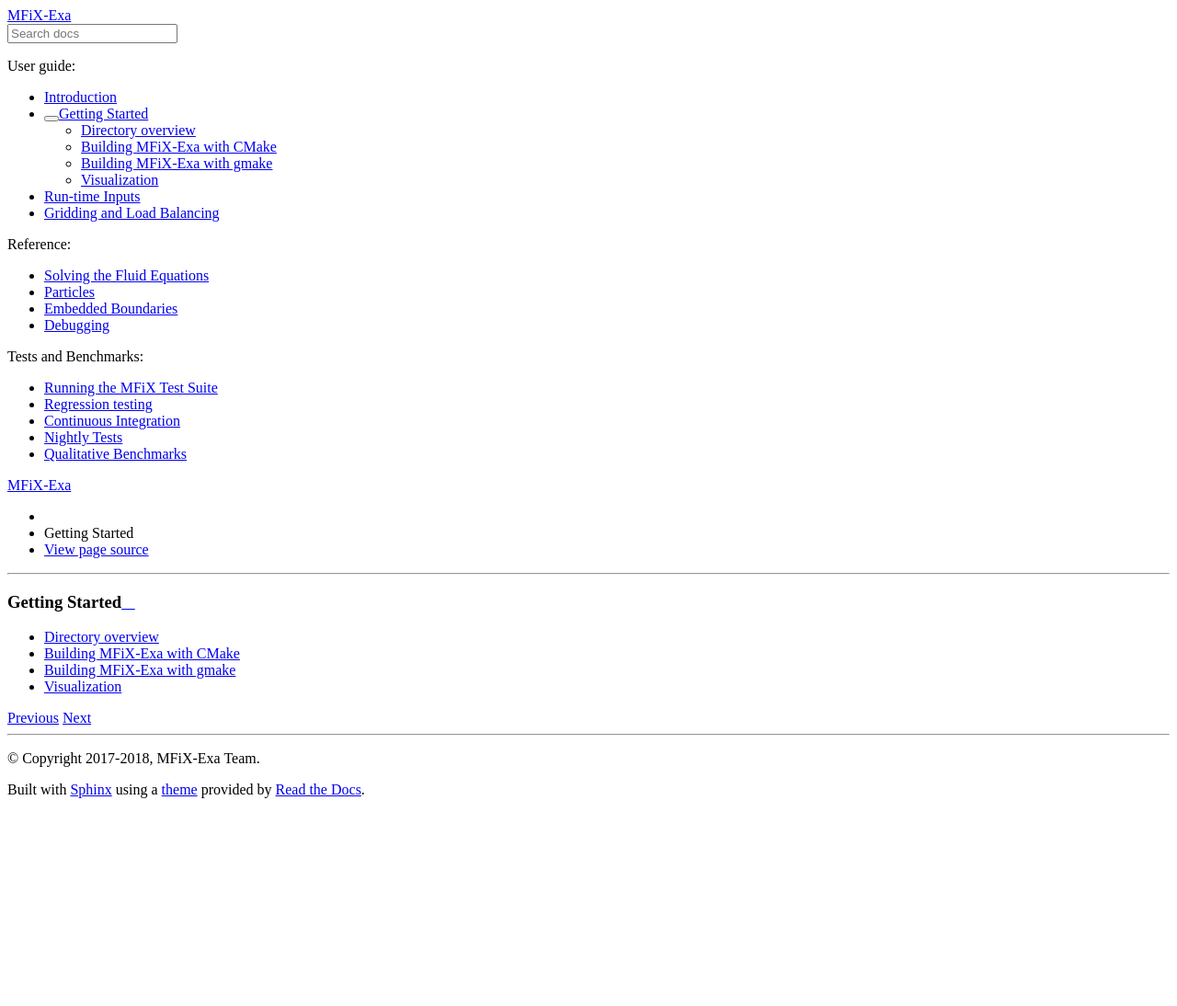
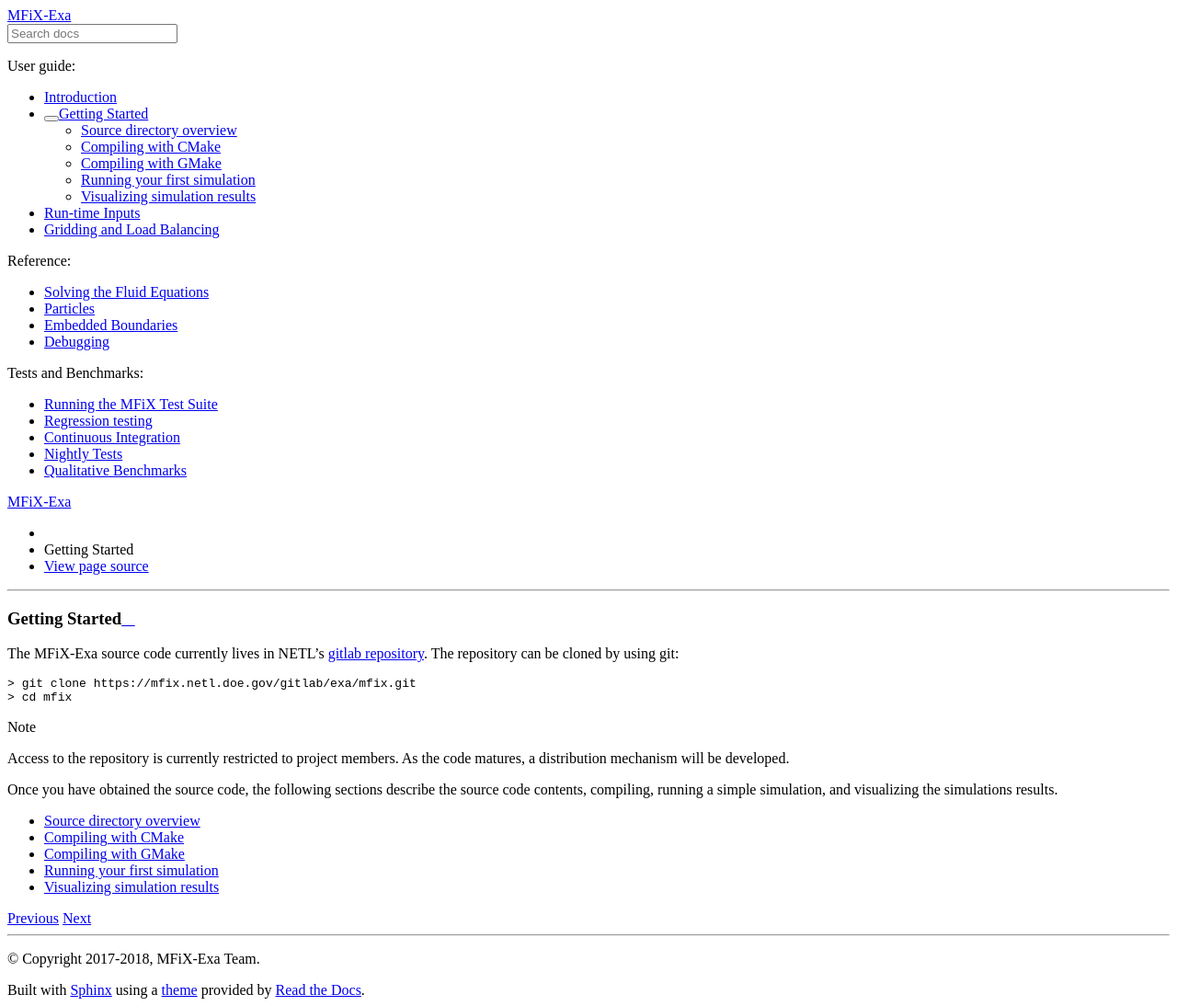
Before and after one commit to mwm126/MFIX-Exa, a Sphinx documentation site: the page built from docs/source/GettingStarted_Chapter.rst, in a window 1280 px wide. Shown: the whole page at 92% size. Built offline with Sphinx 7.4.7 and the Read the Docs theme 2.0.0, drawn with Linux system fonts in a browser that asks for light colours; pages that are not in the unit, such as notebooks, are missing from menus; before the commit the page ends 900 px from its top, so only the background shows below that.

Commit message:
add first simulation stub

```diff
--- a/docs/source/GettingStarted_Chapter.rst
+++ b/docs/source/GettingStarted_Chapter.rst
@@ -3,13 +3,30 @@
 Getting Started
 ===============
 
+The MFiX-Exa source code currently lives in NETL's
+`gitlab repository <https://mfix.netl.doe.gov/gitlab/exa/mfix>`_. The repository
+can be cloned by using git:
+
+.. code-block:: shell
+
+   > git clone https://mfix.netl.doe.gov/gitlab/exa/mfix.git
+   > cd mfix
 
 
+.. note::
+
+   Access to the repository is currently restricted to project members. As the
+   code matures, a distribution mechanism will be developed.
+
+Once you have obtained the source code, the following sections describe the
+source code contents, compiling, running a simple simulation, and visualizing
+the simulations results.
 
 .. toctree::
    :maxdepth: 1
 
-   getting_started/Structure
-   getting_started/BuildingCMake
-   getting_started/BuildingGMake
-   getting_started/Visualization
+   Source directory overview <getting_started/Structure>
+   Compiling with CMake <getting_started/BuildingCMake>
+   Compiling with GMake <getting_started/BuildingGMake>
+   Running your first simulation <getting_started/FirstSimulation>
+   Visualizing simulation results <getting_started/Visualization>
--- /dev/null
+++ b/docs/source/getting_started/FirstSimulation.rst
@@ -0,0 +1,4 @@
+First Simulation
+================
+
+TODO: Develop simple tutorial.
```
